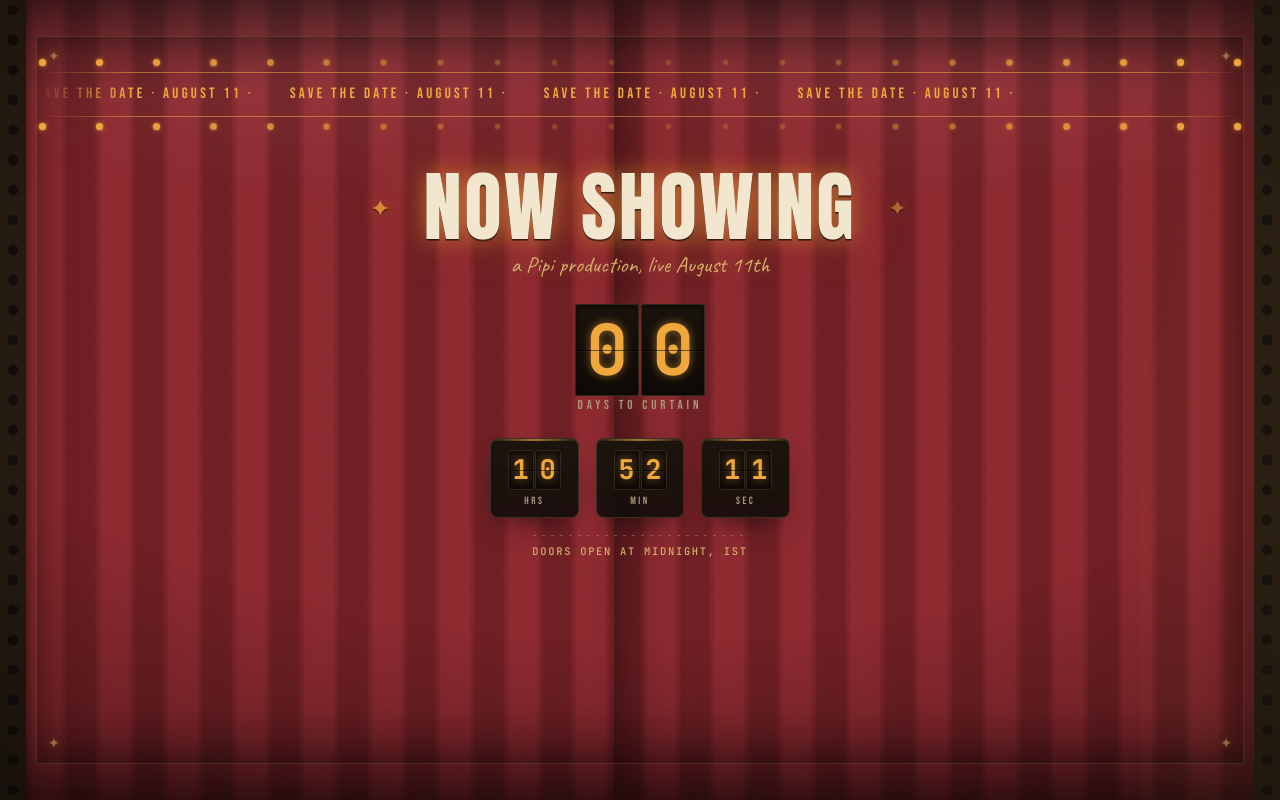
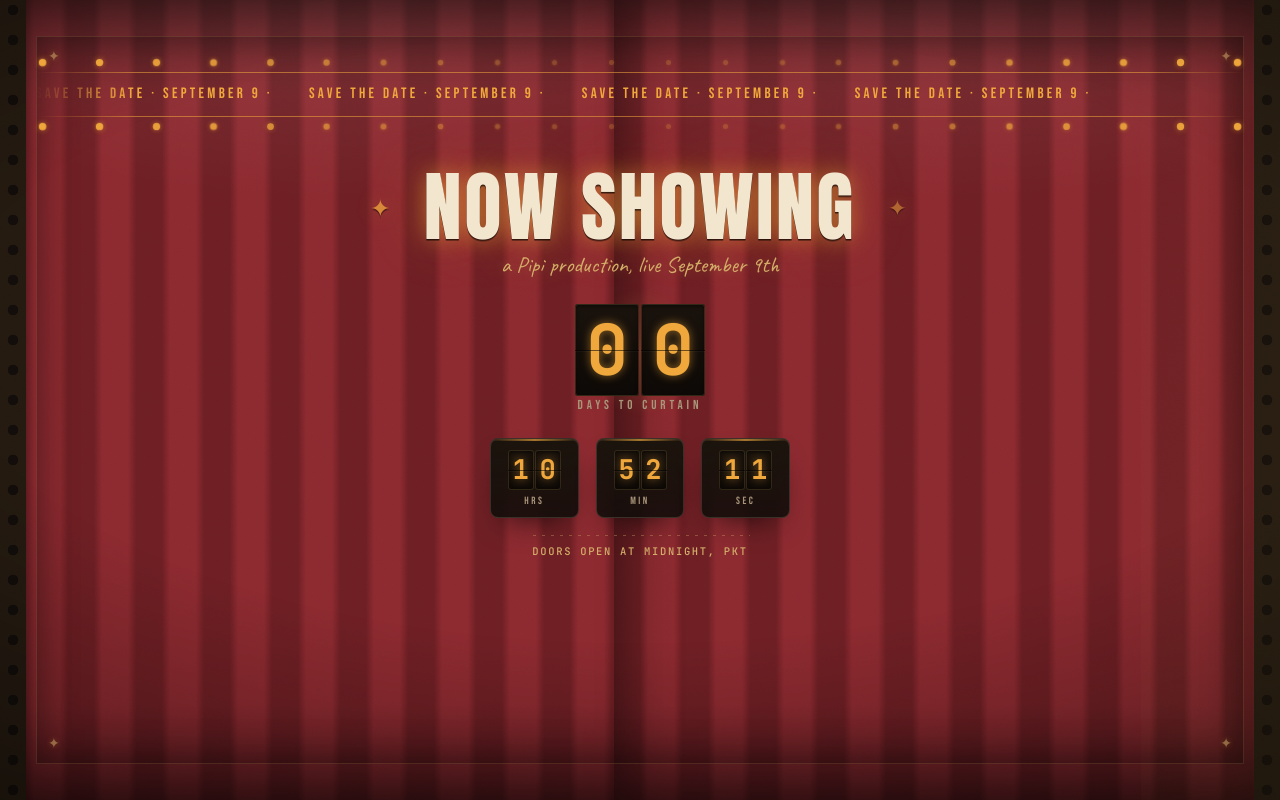
Before and after one commit to ferdous01khan-web/birthday, a Next.js app: page / in a window 1280 px wide. Built offline with nearby package versions, Linux system fonts and the light colour scheme.

Commit message:
Update Curtain.tsx

```diff
--- a/components/Curtain.tsx
+++ b/components/Curtain.tsx
@@ -121,10 +121,10 @@ const DEFAULT_TARGET = new Date(
 type UnitKey = 'days' | 'hours' | 'minutes' | 'seconds';
 
 export default function ShowtimeCountdown({
-  tickerText = 'SAVE THE DATE · AUGUST 11 ·',
+  tickerText = 'SAVE THE DATE · SEPTEMBER 9 ·',
   marqueeTitle = 'NOW SHOWING',
-  marqueeSub = "a Pipi production, live August 11th",
-  doorsText = 'doors open at midnight, IST',
+  marqueeSub = 'a Pipi production, live September 9th',
+  doorsText = 'doors open at midnight, PKT',
   songSrc,
   songVolume = 0.6,
   redirectTo,
```
